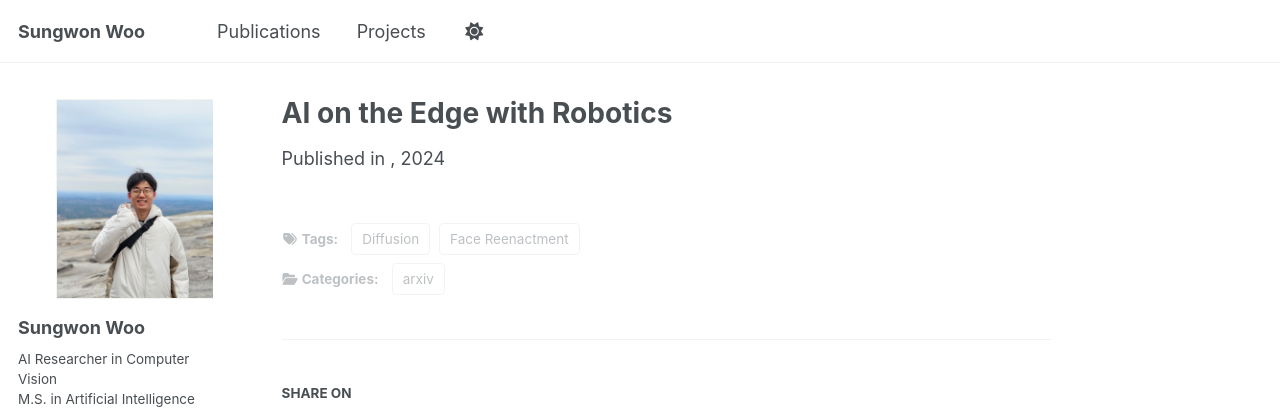
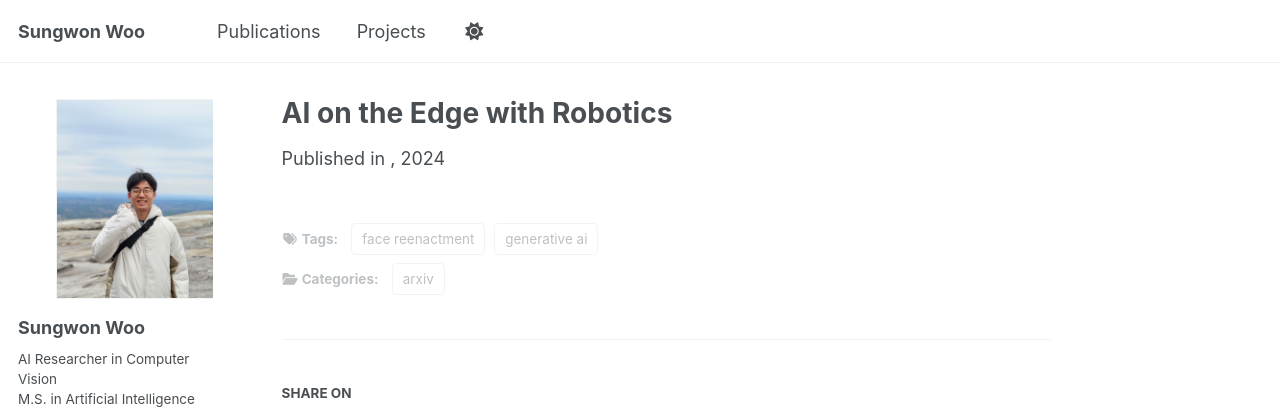
Before and after one commit to sungwon-woo/sungwon-woo.github.io, a Jekyll site: the page built from _projects/2024-smilegate-yuahan.md, in a window 1280 px wide and 940 px high. Shown: the top 409 px of the window. Built offline with Jekyll 4.4.1, drawn with Linux system fonts in a browser that asks for light colours; some web fonts are replaced; a script that is not in the unit is left out.

Commit message:
edit main page

```diff
--- a/_projects/2024-smilegate-yuahan.md
+++ b/_projects/2024-smilegate-yuahan.md
@@ -9,7 +9,7 @@ date: 2024-07-01
 authors: ""
 venue: ""
 description: Created synthetic Yua Han's Instagram images and reels video with Dreambooth and Face Reenactment
-tags: ["Diffusion", "Face Reenactment"]
+tags: ["generative ai", "face reenactment"]
 selected: "true"
 
 ---
```
